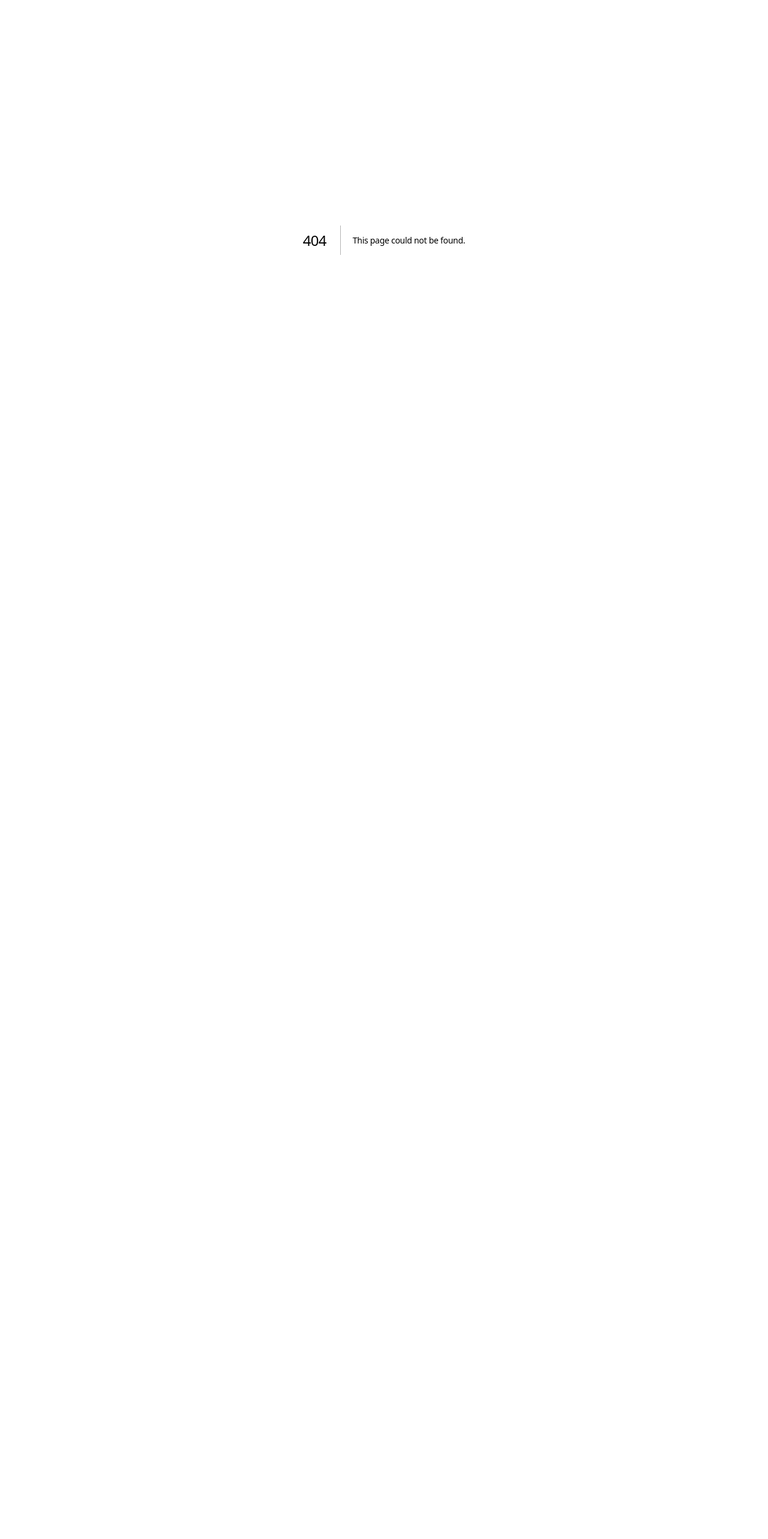
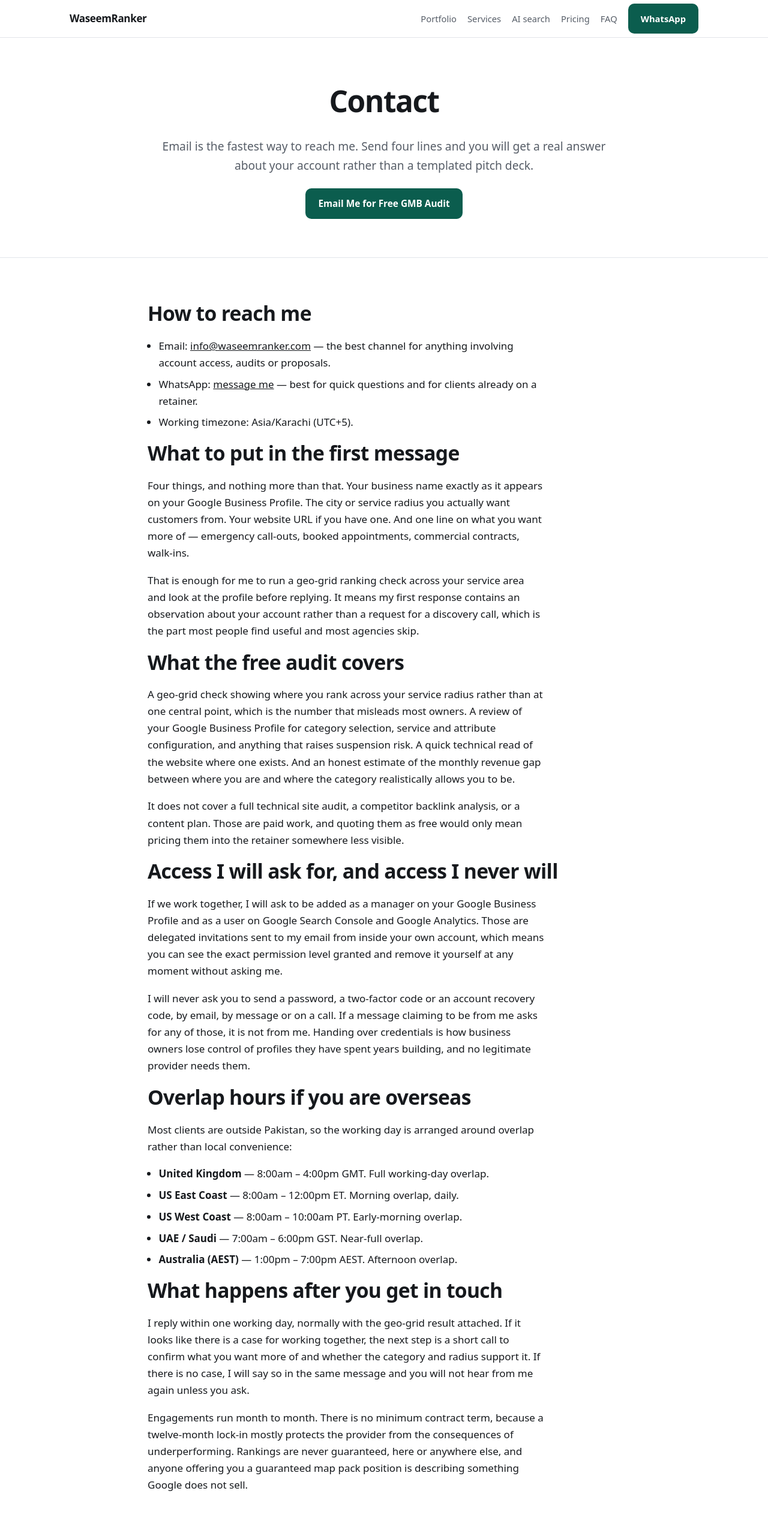
Before and after one commit to abbasid9276-spec/waseem-local-seo, a Next.js app: page /contact in a window 1280 px wide. Before the commit this address had no page. Shown: the top 2566 px of the page at 60% size. Before the commit the page ends 800 px from the top, so only its background shows below. Built offline with nearby package versions, Linux system fonts and the light colour scheme.

Commit message:
Add Contact page

```diff
--- /dev/null
+++ b/app/contact/page.js
@@ -0,0 +1,176 @@
+import Header from "../../components/Header";
+import Footer from "../../components/Footer";
+import { site, overlap } from "../../lib/site";
+
+export const metadata = {
+  title: "Contact | WaseemRanker",
+  description:
+    "Email, WhatsApp and working-hours overlap for the UK, US, Gulf and Australia. What to send on the first message, what happens next, and what the free audit does and does not cover.",
+  alternates: { canonical: "/contact" },
+  openGraph: {
+    type: "website",
+    url: `${site.url}/contact`,
+    title: "Contact | WaseemRanker",
+    description:
+      "How to reach me, what to include in your first message, and what happens in the first week of an engagement.",
+  },
+};
+
+function schema() {
+  const url = `${site.url}/contact`;
+  return {
+    "@context": "https://schema.org",
+    "@graph": [
+      {
+        "@type": "ContactPage",
+        "@id": `${url}#page`,
+        url,
+        name: "Contact",
+        about: { "@id": `${site.url}/#person` },
+      },
+      {
+        "@type": "BreadcrumbList",
+        "@id": `${url}#breadcrumb`,
+        itemListElement: [
+          { "@type": "ListItem", position: 1, name: "Home", item: site.url },
+          { "@type": "ListItem", position: 2, name: "Contact", item: url },
+        ],
+      },
+    ],
+  };
+}
+
+export default function Contact() {
+  const gmail =
+    "https://mail.google.com/mail/?view=cm&fs=1&to=" +
+    encodeURIComponent(site.email) +
+    "&su=" +
+    encodeURIComponent("Free GMB Audit") +
+    "&body=" +
+    encodeURIComponent(
+      "Business name:\nCity:\nWebsite:\nWhat you want more of:\n"
+    );
+
+  return (
+    <>
+      <script
+        type="application/ld+json"
+        dangerouslySetInnerHTML={{ __html: JSON.stringify(schema()) }}
+      />
+      <Header />
+      <main>
+        <section className="hero hero-center">
+          <div className="wrap">
+            <h1>Contact</h1>
+            <p className="lede">
+              Email is the fastest way to reach me. Send four lines and you will get a
+              real answer about your account rather than a templated pitch deck.
+            </p>
+            <div className="btn-row">
+              <a className="btn btn-primary" href={gmail} target="_blank" rel="noopener nofollow">
+                Email Me for Free GMB Audit
+              </a>
+            </div>
+          </div>
+        </section>
+
+        <section>
+          <div className="wrap" style={{ maxWidth: "820px" }}>
+            <h2>How to reach me</h2>
+            <ul>
+              <li>
+                Email: <a href={`mailto:${site.email}`}>{site.email}</a> — the best
+                channel for anything involving account access, audits or proposals.
+              </li>
+              <li>
+                WhatsApp: <a href={`https://wa.me/${site.whatsapp}`} rel="nofollow">
+                  message me
+                </a>{" "}
+                — best for quick questions and for clients already on a retainer.
+              </li>
+              <li>Working timezone: {site.timezone}.</li>
+            </ul>
+
+            <h2>What to put in the first message</h2>
+            <p>
+              Four things, and nothing more than that. Your business name exactly as it
+              appears on your Google Business Profile. The city or service radius you
+              actually want customers from. Your website URL if you have one. And one
+              line on what you want more of — emergency call-outs, booked appointments,
+              commercial contracts, walk-ins.
+            </p>
+            <p>
+              That is enough for me to run a geo-grid ranking check across your service
+              area and look at the profile before replying. It means my first response
+              contains an observation about your account rather than a request for a
+              discovery call, which is the part most people find useful and most agencies
+              skip.
+            </p>
+
+            <h2>What the free audit covers</h2>
+            <p>
+              A geo-grid check showing where you rank across your service radius rather
+              than at one central point, which is the number that misleads most owners. A
+              review of your Google Business Profile for category selection, service and
+              attribute configuration, and anything that raises suspension risk. A quick
+              technical read of the website where one exists. And an honest estimate of
+              the monthly revenue gap between where you are and where the category
+              realistically allows you to be.
+            </p>
+            <p>
+              It does not cover a full technical site audit, a competitor backlink
+              analysis, or a content plan. Those are paid work, and quoting them as free
+              would only mean pricing them into the retainer somewhere less visible.
+            </p>
+
+            <h2>Access I will ask for, and access I never will</h2>
+            <p>
+              If we work together, I will ask to be added as a manager on your Google
+              Business Profile and as a user on Google Search Console and Google
+              Analytics. Those are delegated invitations sent to my email from inside your
+              own account, which means you can see the exact permission level granted and
+              remove it yourself at any moment without asking me.
+            </p>
+            <p>
+              I will never ask you to send a password, a two-factor code or an account
+              recovery code, by email, by message or on a call. If a message claiming to
+              be from me asks for any of those, it is not from me. Handing over
+              credentials is how business owners lose control of profiles they have spent
+              years building, and no legitimate provider needs them.
+            </p>
+
+            <h2>Overlap hours if you are overseas</h2>
+            <p>
+              Most clients are outside Pakistan, so the working day is arranged around
+              overlap rather than local convenience:
+            </p>
+            <ul>
+              {overlap.map((o) => (
+                <li key={o.region}>
+                  <strong>{o.region}</strong> — {o.hours}. {o.note}.
+                </li>
+              ))}
+            </ul>
+
+            <h2>What happens after you get in touch</h2>
+            <p>
+              I reply within one working day, normally with the geo-grid result attached.
+              If it looks like there is a case for working together, the next step is a
+              short call to confirm what you want more of and whether the category and
+              radius support it. If there is no case, I will say so in the same message
+              and you will not hear from me again unless you ask.
+            </p>
+            <p>
+              Engagements run month to month. There is no minimum contract term, because
+              a twelve-month lock-in mostly protects the provider from the consequences of
+              underperforming. Rankings are never guaranteed, here or anywhere else, and
+              anyone offering you a guaranteed map pack position is describing something
+              Google does not sell.
+            </p>
+          </div>
+        </section>
+      </main>
+      <Footer />
+    </>
+  );
+}
```
